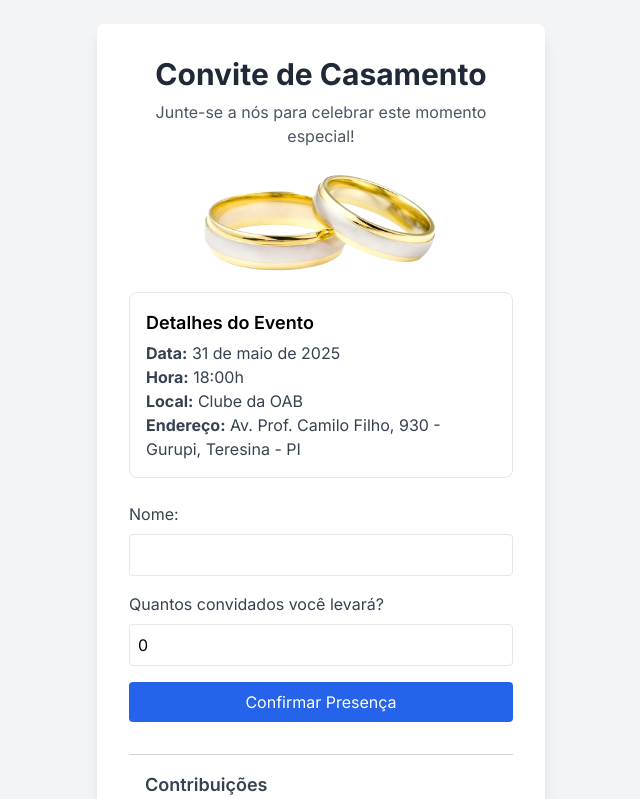
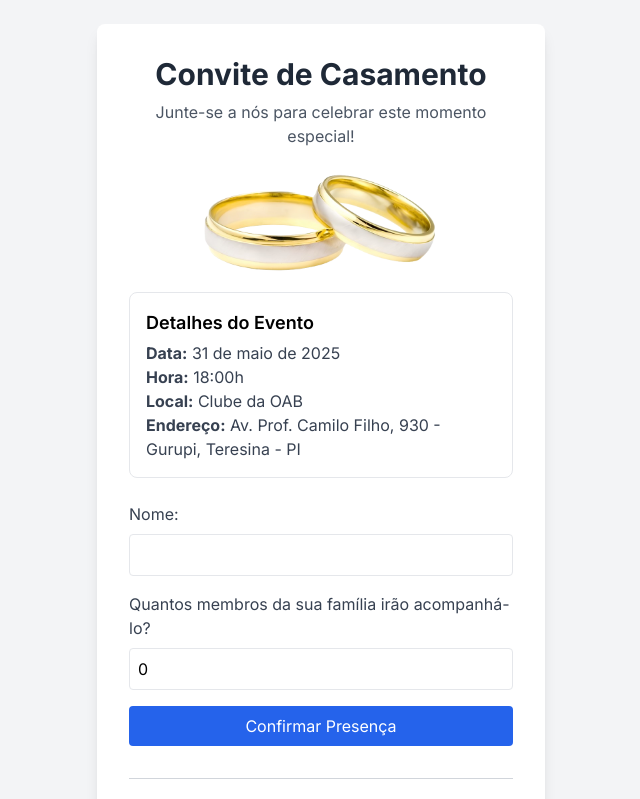
Before and after one commit to Hikari-no-Michi/Casamento-Erica-e-Henrique, a Next.js app: page / in a window 1280 px wide. Shown: the top 799 px of the page, without its empty margins (319-959 px from the left). Built offline with nearby package versions, Linux system fonts and the light colour scheme.

Commit message:
Update page.tsx

```diff
--- a/app/page.tsx
+++ b/app/page.tsx
@@ -94,7 +94,7 @@ export default function WeddingReception() {
               onChange={(e) => setName(e.target.value)}
               required
             />
-            <label className="block mt-4 mb-2 text-gray-700">Quantos convidados você levará?</label>
+            <label className="block mt-4 mb-2 text-gray-700">Quantos membros da sua família irão acompanhá-lo?</label>
             <input
               type="number"
               min="0"
```
